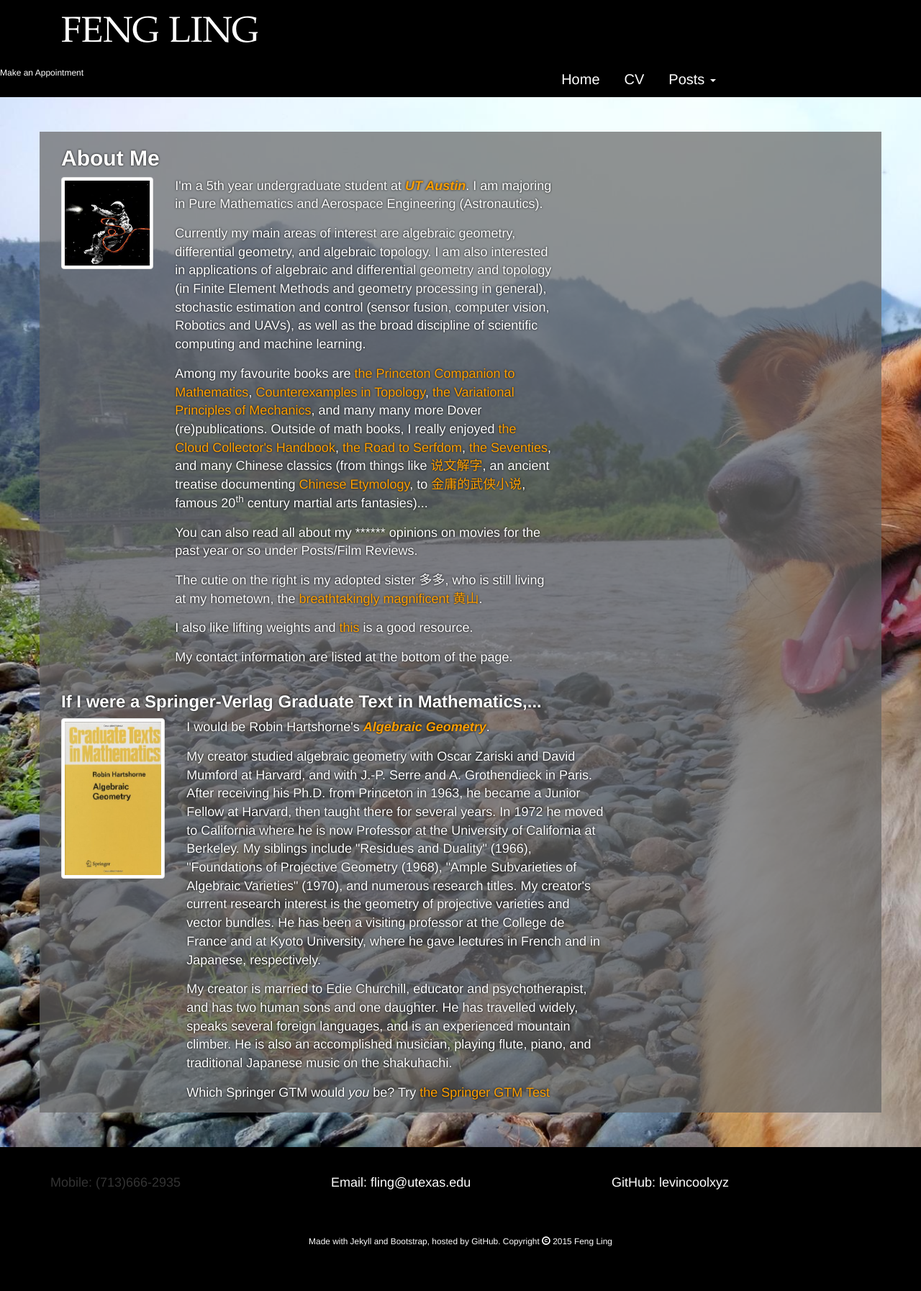
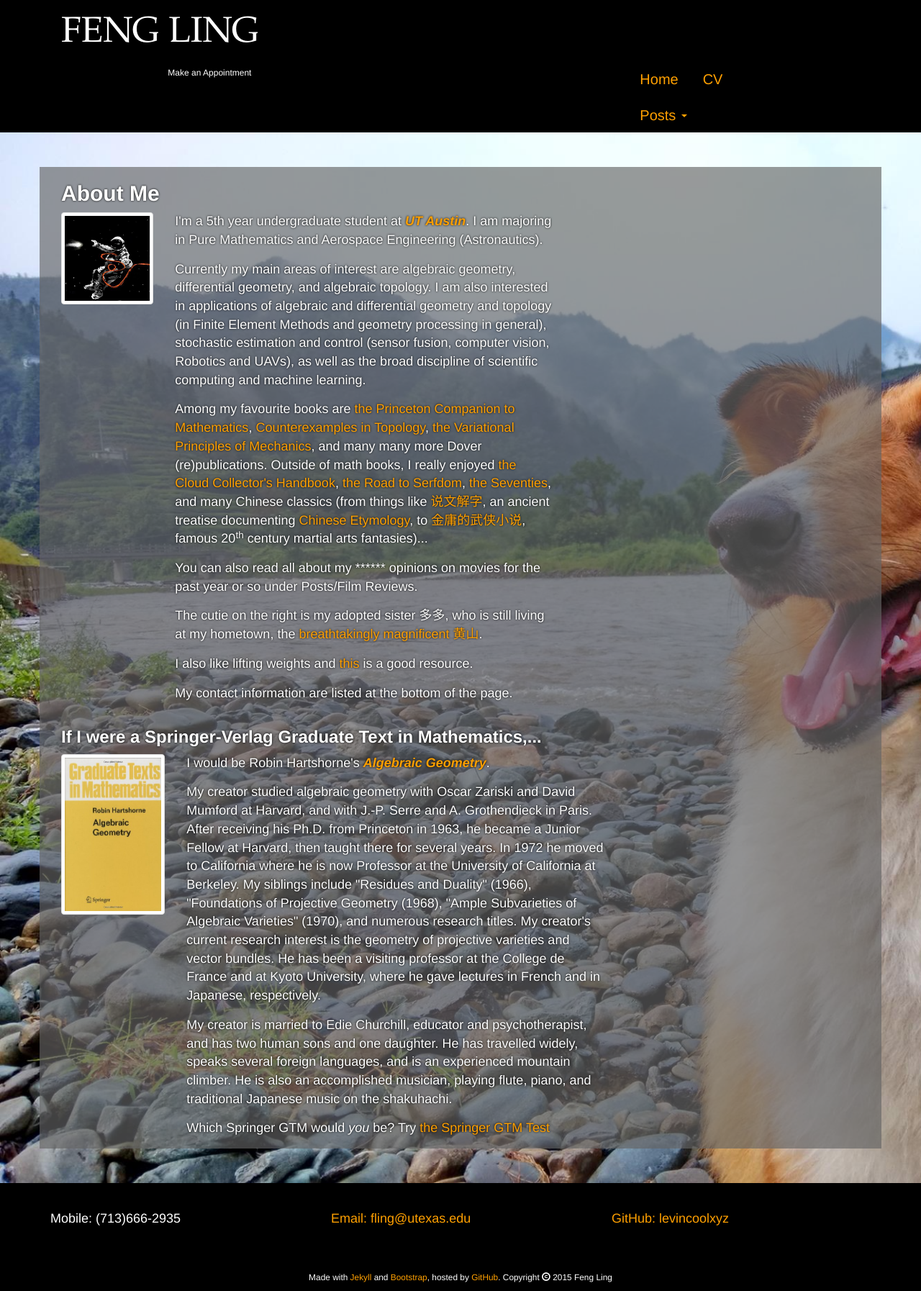
Before and after one commit to levincoolxyz/levincoolxyz.github.io, a Jekyll site: the page built from index.html, in a window 1280 px wide. Shown: the whole page at 72% size. Built offline with Jekyll 4.4.1, drawn with Linux system fonts in a browser that asks for light colours; before the commit the page ends 1744 px from its top, so only the background shows below that.

Commit message:
asdfasdfasdfasdf

```diff
--- a/_layouts/default.html
+++ b/_layouts/default.html
@@ -22,10 +22,12 @@
 				</div>
 			</div>
 			<div class="row">
-				<div class="container col-md-2">
-					<a href="http://fengfeng.youcanbookme.com"><h6>Make an Appointment</h6></a>
+				<div class="col-md-2 col-md-offset-2">
+					<div class="container">
+						<a href="http://fengfeng.youcanbookme.com"><h6>Make an Appointment</h6></a>
+					</div>
 				</div>
-				<div class="container col-md-4 col-md-offset-5">
+				<div class="container col-md-2 col-md-offset-4">
 					<ul class="nav nav-tabs">
 						<li id="hometab" ><a href="/">Home</a></li>
 						<li id="cvtab" ><a href="/cv">CV</a></li>
--- a/stylesheets/main.css
+++ b/stylesheets/main.css
@@ -3,6 +3,16 @@ body {
 }
 
 a {
+	color: rgb(255,160,0);
+}
+
+h1,
+h2,
+h3,
+h4,
+h5,
+h6,
+p {
 	color: white;
 }
 
@@ -19,17 +29,8 @@ a {
 	font-size:20px;
 }
 
-#top h1,
-#top h2,
-#top h3,
-#top h4,
-#top h5,
-#top h6 {
+#top h1 {
 	font-family:garamond;
-	color: white;
-}
-
-#top h1 {
 	font-size:50px;
 }
 
@@ -44,7 +45,6 @@ footer img {
 #main h4,
 #main h5,
 #main h6 {
-	color: white;
 	font-weight: bold;
 	text-shadow: 0px 0px 3px #000;
 }
@@ -54,13 +54,11 @@ footer img {
 }
 
 #main p {
-	color: white;
 	font-size:18px;
 	text-shadow: 0px 0px 3px #000;
 }
 
 #main a {
-	color: rgb(255,160,0);
 	text-shadow: 0px 0px 3px #000;
 }
 
@@ -98,7 +96,7 @@ footer img {
 }
 
 .jumbotron #txtbg {
-	background-color: rgba(100,100,100,.7);
+	background-color: rgba(100,100,100,.65);
 }
 
 #cp {
```
